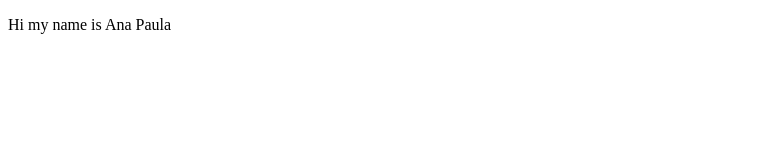
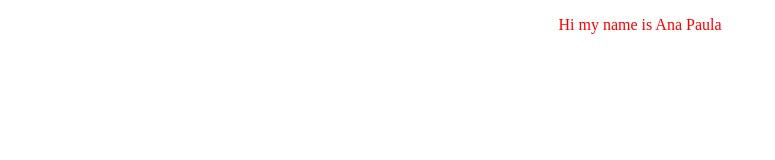
Before and after one commit to anamerencia/PWA, a plain HTML site: page index.html in a window 1280 px wide. Shown: the whole page, without its empty margins (0-775 px from the left). Drawn offline with Linux system fonts and the light colour scheme.

Commit message:
Update master.css

```diff
--- a/src/master.css
+++ b/src/master.css
@@ -1 +1,4 @@
-/* */
+p {
+  text-align: center;
+  color: red;
+}
```
